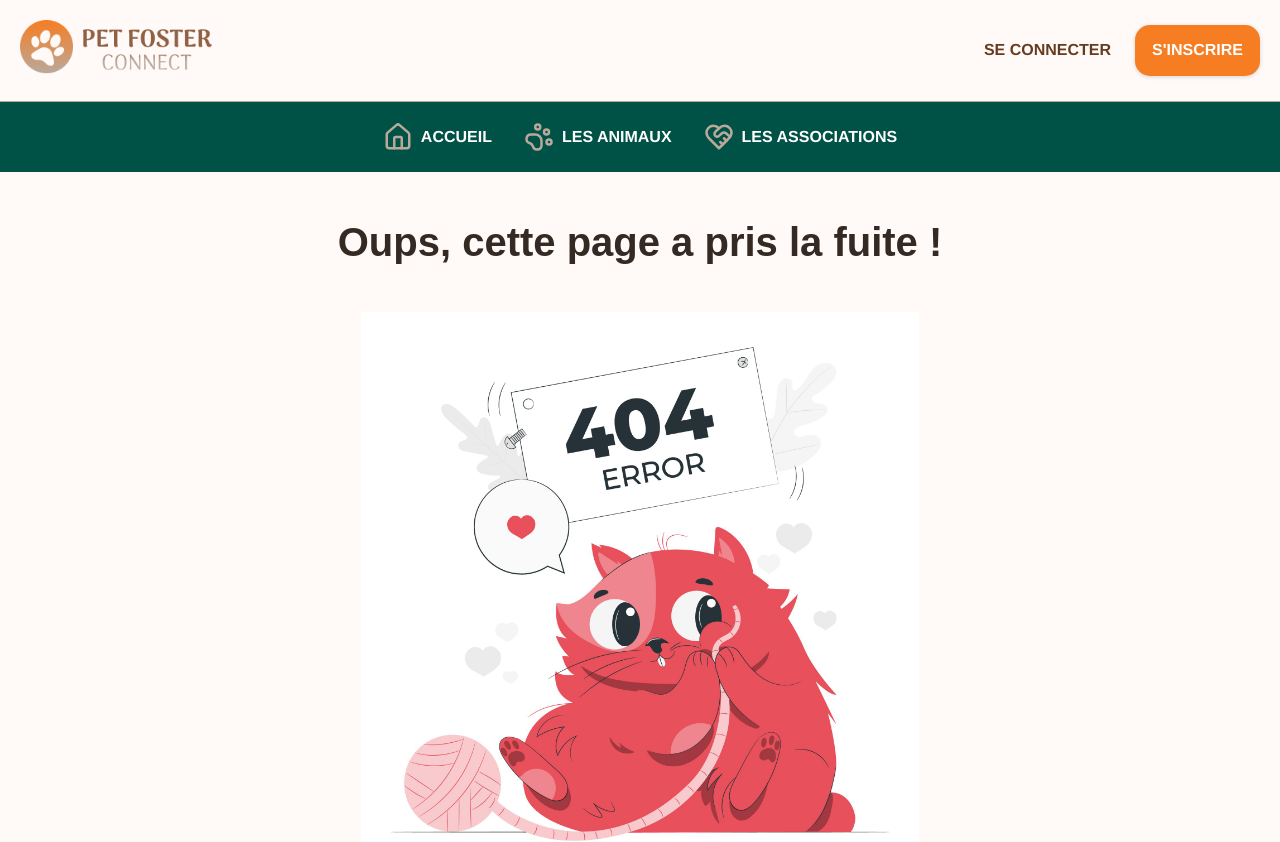
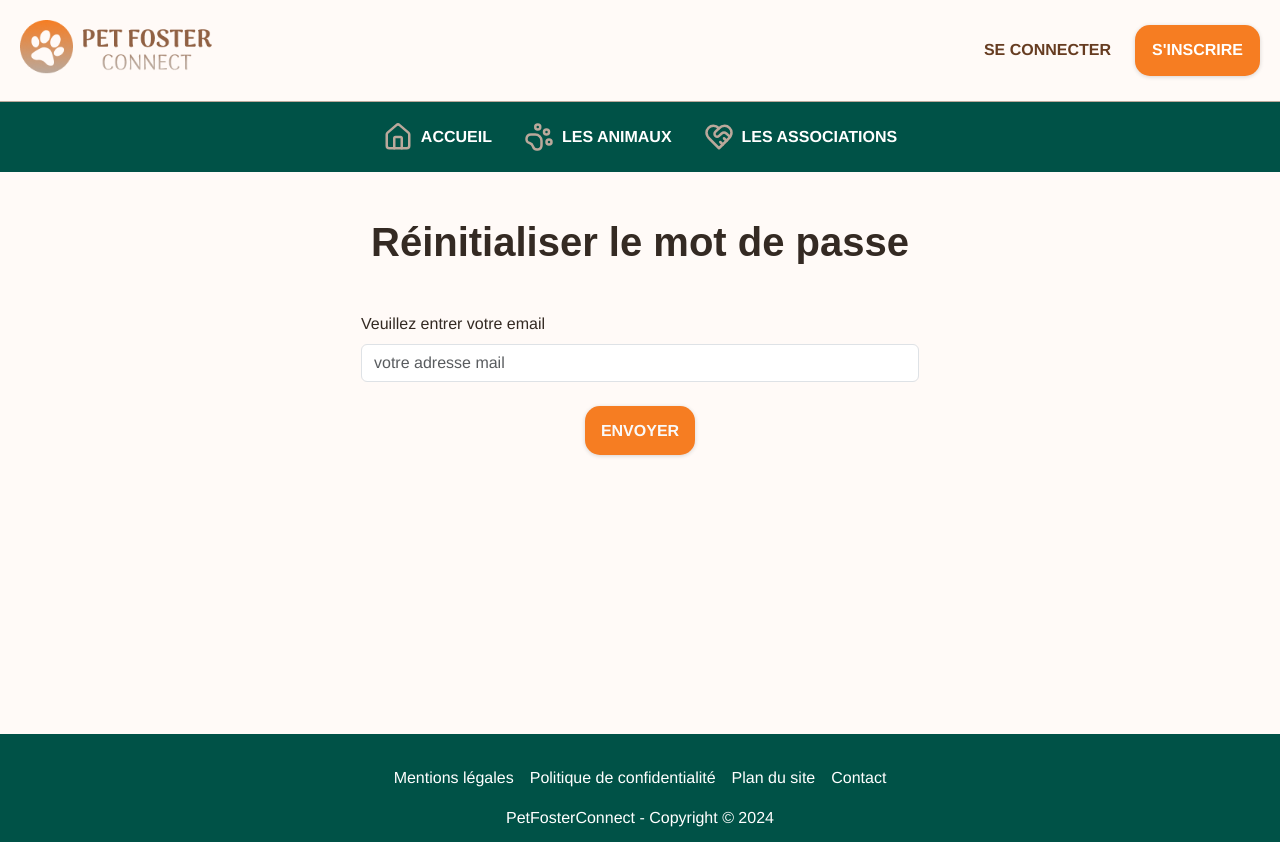
Before and after one commit to SloanGa/PetFosterConnect, a React (Vite) app: page /reinitialisation-mot-de-passe in a window 1280 px wide. Before the commit this address led to /erreur. Shown: the top 842 px of the page. Built offline with nearby package versions, Linux system fonts and the light colour scheme; a web font is replaced by a local one.

Commit message:
initialize reset password

```diff
--- a/src/App.tsx
+++ b/src/App.tsx
@@ -14,6 +14,7 @@ import PolitiqueConfidentialite from "./Pages/PolitiqueConfidentialite/Politique
 import Erreur from "./Pages/Erreur/Erreur.tsx";
 import TableauBord from "./Pages/TableauBord/TableauBord";
 import { AuthProvider } from "./Context/AuthContext.tsx";
+import ResetPassword from "./Pages/ResetPassword/ResetPassword.tsx";
 
 const App = () => {
 	return (
@@ -36,6 +37,10 @@ const App = () => {
 							path="/politique-confidentialite"
 							element={<PolitiqueConfidentialite />}
 						/>
+						<Route
+							path="/reinitialisation-mot-de-passe"
+							element={<ResetPassword />}
+						/>
 						{/* Page erreur redirige automatiquement vers /erreur */}
 						<Route path="*" element={<Navigate to="/erreur" replace />} />
 						<Route path="/erreur" element={<Erreur />} />
--- a/src/Components/GestionModal/GestionModal.tsx
+++ b/src/Components/GestionModal/GestionModal.tsx
@@ -106,7 +106,6 @@ const GestionModal: React.FC<GestionModalProps> = ({
 			: yup.boolean().required("Vous devez spécifier la disponibilité"),
 	});
 
-	const handleSubmitAction = animalToEdit ? handleSubmitEdit : handleSubmitAdd;
 	return (
 		<Modal
 			show={showGestionModal}
--- a/src/Components/ManageAnimal/ManageAnimal.tsx
+++ b/src/Components/ManageAnimal/ManageAnimal.tsx
@@ -87,7 +87,6 @@ const ManageAnimal = () => {
 			}
 			const data = await response.json();
 			setAnimalsToDisplay(data.paginatedAnimals);
-			xs;
 		} catch (error) {
 			setError("Une erreur est survenue, veuillez rafraîchir la page.");
 			console.error("Erreur lors de la récupération des données:", error);
--- a/src/Pages/Connexion/Connexion.tsx
+++ b/src/Pages/Connexion/Connexion.tsx
@@ -26,18 +26,20 @@ const Connexion = () => {
 	const { Formik } = formik;
 
 	const schema = yup.object().shape({
-        email: yup.string().email("Veuillez entrer un email valide").required("L'email est requis"),
+		email: yup
+			.string()
+			.email("Veuillez entrer un email valide")
+			.required("L'email est requis"),
 		password: yup.string().required("Le mot de passe est requis"),
 	});
 
 	/* Toggle affichage du mot de passe */
 	const togglePasswordVisibility = () => {
-        setIsPasswordVisible(prevState => !prevState);
+		setIsPasswordVisible((prevState) => !prevState);
 	};
 
 	/* Handler de soumission du formulaire */
 	const handleLogin = async (values: { email: string; password: string }) => {
-
 		const formDataObject = {
 			email: values.email,
 			password: values.password,
@@ -47,13 +49,16 @@ const Connexion = () => {
 		setError(null);
 
 		try {
-            const response = await fetch(`${import.meta.env.VITE_API_URL}/auth/login`, {
+			const response = await fetch(
+				`${import.meta.env.VITE_API_URL}/auth/login`,
+				{
 					method: "POST",
 					headers: {
 						"Content-Type": "application/json",
 					},
 					body: JSON.stringify(formDataObject),
-            });
+				},
+			);
 			//
 			if (!response.ok) {
 				const error = await response.json();
@@ -73,9 +78,7 @@ const Connexion = () => {
 
 				login(data);
 				navigate("/");
-
 			}
-
 		} catch (err) {
 			console.error("Erreur de connexion :", err);
 			setError(err.message);
@@ -127,7 +130,10 @@ const Connexion = () => {
 							</Form.Group>
 
 							{/* Input mot de passe */}
-                            <Form.Group controlId="formBasicPassword" className="form__group__password">
+							<Form.Group
+								controlId="formBasicPassword"
+								className="form__group__password"
+							>
 								<Form.Label column="sm" className="label">
 									Votre mot de passe
 								</Form.Label>
@@ -150,21 +156,31 @@ const Connexion = () => {
 									<button
 										type="button"
 										onClick={togglePasswordVisibility}
-                                        aria-label={isPasswordVisible ? "Masquer le mot de passe" : "Afficher le mot de passe"}
+										aria-label={
+											isPasswordVisible
+												? "Masquer le mot de passe"
+												: "Afficher le mot de passe"
+										}
 										aria-pressed={isPasswordVisible}
 										className="toggle-password-button"
 									>
 										{isPasswordVisible ? (
-                                            <svg xmlns="http://www.w3.org/2000/svg" viewBox="0 0 576 512" width="24"
-                                                 height="24">
-                                                <path
-                                                    d="M288 32c-80.8 0-145.5 36.8-192.6 80.6C48.6 156 17.3 208 2.5 243.7c-3.3 7.9-3.3 16.7 0 24.6C17.3 304 48.6 356 95.4 399.4C142.5 443.2 207.2 480 288 480s145.5-36.8 192.6-80.6c46.8-43.5 78.1-95.4 93-131.1c3.3-7.9 3.3-16.7 0-24.6c-14.9-35.7-46.2-87.7-93-131.1C433.5 68.8 368.8 32 288 32zM144 256a144 144 0 1 1 288 0 144 144 0 1 1 -288 0zm144-64c0 35.3-28.7 64-64 64c-7.1 0-13.9-1.2-20.3-3.3c-5.5-1.8-11.9 1.6-11.7 7.4c.3 6.9 1.3 13.8 3.2 20.7c13.7 51.2 66.4 81.6 117.6 67.9s81.6-66.4 67.9-117.6c-11.1-41.5-47.8-69.4-88.6-71.1c-5.8-.2-9.2 6.1-7.4 11.7c2.1 6.4 3.3 13.2 3.3 20.3z" />
+											<svg
+												xmlns="http://www.w3.org/2000/svg"
+												viewBox="0 0 576 512"
+												width="24"
+												height="24"
+											>
+												<path d="M288 32c-80.8 0-145.5 36.8-192.6 80.6C48.6 156 17.3 208 2.5 243.7c-3.3 7.9-3.3 16.7 0 24.6C17.3 304 48.6 356 95.4 399.4C142.5 443.2 207.2 480 288 480s145.5-36.8 192.6-80.6c46.8-43.5 78.1-95.4 93-131.1c3.3-7.9 3.3-16.7 0-24.6c-14.9-35.7-46.2-87.7-93-131.1C433.5 68.8 368.8 32 288 32zM144 256a144 144 0 1 1 288 0 144 144 0 1 1 -288 0zm144-64c0 35.3-28.7 64-64 64c-7.1 0-13.9-1.2-20.3-3.3c-5.5-1.8-11.9 1.6-11.7 7.4c.3 6.9 1.3 13.8 3.2 20.7c13.7 51.2 66.4 81.6 117.6 67.9s81.6-66.4 67.9-117.6c-11.1-41.5-47.8-69.4-88.6-71.1c-5.8-.2-9.2 6.1-7.4 11.7c2.1 6.4 3.3 13.2 3.3 20.3z" />
 											</svg>
 										) : (
-                                            <svg xmlns="http://www.w3.org/2000/svg" viewBox="0 0 640 512" width="24"
-                                                 height="24">
-                                                <path
-                                                    d="M38.8 5.1C28.4-3.1 13.3-1.2 5.1 9.2S-1.2 34.7 9.2 42.9l592 464c10.4 8.2 25.5 6.3 33.7-4.1s6.3-25.5-4.1-33.7L525.6 386.7c39.6-40.6 66.4-86.1 79.9-118.4c3.3-7.9 3.3-16.7 0-24.6c-14.9-35.7-46.2-87.7-93-131.1C465.5 68.8 400.8 32 320 32c-68.2 0-125 26.3-169.3 60.8L38.8 5.1zM223.1 149.5C248.6 126.2 282.7 112 320 112c79.5 0 144 64.5 144 144c0 24.9-6.3 48.3-17.4 68.7L408 294.5c8.4-19.3 10.6-41.4 4.8-63.3c-11.1-41.5-47.8-69.4-88.6-71.1c-5.8-.2-9.2 6.1-7.4 11.7c2.1 6.4 3.3 13.2 3.3 20.3c0 10.2-2.4 19.8-6.6 28.3l-90.3-70.8zM373 389.9c-16.4 6.5-34.3 10.1-53 10.1c-79.5 0-144-64.5-144-144c0-6.9 .5-13.6 1.4-20.2L83.1 161.5C60.3 191.2 44 220.8 34.5 243.7c-3.3 7.9-3.3 16.7 0 24.6c14.9 35.7 46.2 87.7 93 131.1C174.5 443.2 239.2 480 320 480c47.8 0 89.9-12.9 126.2-32.5L373 389.9z" />
+											<svg
+												xmlns="http://www.w3.org/2000/svg"
+												viewBox="0 0 640 512"
+												width="24"
+												height="24"
+											>
+												<path d="M38.8 5.1C28.4-3.1 13.3-1.2 5.1 9.2S-1.2 34.7 9.2 42.9l592 464c10.4 8.2 25.5 6.3 33.7-4.1s6.3-25.5-4.1-33.7L525.6 386.7c39.6-40.6 66.4-86.1 79.9-118.4c3.3-7.9 3.3-16.7 0-24.6c-14.9-35.7-46.2-87.7-93-131.1C465.5 68.8 400.8 32 320 32c-68.2 0-125 26.3-169.3 60.8L38.8 5.1zM223.1 149.5C248.6 126.2 282.7 112 320 112c79.5 0 144 64.5 144 144c0 24.9-6.3 48.3-17.4 68.7L408 294.5c8.4-19.3 10.6-41.4 4.8-63.3c-11.1-41.5-47.8-69.4-88.6-71.1c-5.8-.2-9.2 6.1-7.4 11.7c2.1 6.4 3.3 13.2 3.3 20.3c0 10.2-2.4 19.8-6.6 28.3l-90.3-70.8zM373 389.9c-16.4 6.5-34.3 10.1-53 10.1c-79.5 0-144-64.5-144-144c0-6.9 .5-13.6 1.4-20.2L83.1 161.5C60.3 191.2 44 220.8 34.5 243.7c-3.3 7.9-3.3 16.7 0 24.6c14.9 35.7 46.2 87.7 93 131.1C174.5 443.2 239.2 480 320 480c47.8 0 89.9-12.9 126.2-32.5L373 389.9z" />
 											</svg>
 										)}
 									</button>
@@ -172,10 +188,16 @@ const Connexion = () => {
 							</Form.Group>
 
 							{/* Mot de passe oublié */}
-                            <p className="form__forget__password">Mot de passe oublié ?</p>
+							<a className="form__forget__password" href="">
+								Mot de passe oublié ?{" "}
+							</a>
 
 							{/* Bouton submit */}
-                            <Button type="submit" aria-label="Se connecter" className="btn__submit">
+							<Button
+								type="submit"
+								aria-label="Se connecter"
+								className="btn__submit"
+							>
 								Se connecter
 							</Button>
 
--- a/src/Pages/Erreur/Erreur.tsx
+++ b/src/Pages/Erreur/Erreur.tsx
@@ -2,7 +2,6 @@ import { HelmetProvider } from "react-helmet-async";
 import "./Erreur.scss";
 import { Helmet } from "react-helmet-async";
 import Header from "../../Components/Header/Header";
-import { useRef } from "react";
 import Footer from "../../Components/Footer/Footer";
 
 const Erreur = () => {
--- /dev/null
+++ b/src/Pages/ResetPassword/ResetPassword.scss
@@ -0,0 +1,27 @@
+@use '../../styles/variables' as v;
+
+.reset__form {
+    width: 50%;
+    margin:auto;
+}
+
+.btn--form-reset{
+    background-color: v.$tertiary;
+    border: none;
+    padding: 0.8rem 1rem;
+    border-radius: 15px;
+    color: v.$tertiary-light;
+
+    &:hover {
+      background-color: v.$secondary;
+      border:none;
+    }
+
+    &:active, &:focus:active, &:focus{
+      background-color: v.$secondary;
+      border: none;
+    }
+
+    display:block;
+    margin: 1.5em auto;
+  }
--- /dev/null
+++ b/src/Pages/ResetPassword/ResetPassword.tsx
@@ -0,0 +1,232 @@
+import "./ResetPassword.scss";
+import { HelmetProvider } from "react-helmet-async";
+import { Helmet } from "react-helmet-async";
+import Header from "../../Components/Header/Header";
+import { useEffect, useCallback, useState } from "react";
+import { useLocation } from "react-router-dom";
+import Footer from "../../Components/Footer/Footer";
+import { Button, Form, Toast } from "react-bootstrap";
+import { Formik } from "formik";
+import * as yup from "yup";
+const ResetPassword = () => {
+	const baseURL = import.meta.env.VITE_API_URL;
+	const [isRequestReset, setIsRequestReset] = useState(true);
+
+	// Gestion récupération du resetToken
+
+	const location = useLocation();
+	const [decodedToken, setDecodedToken] = useState<object | null>(null);
+	const [email, setEmail] = useState<string | null>(null);
+
+	useEffect(() => {
+		const fetchData = async () => {
+			const queryParams = new URLSearchParams(location.search);
+			const tokenFromUrl = queryParams.get("token");
+
+			if (tokenFromUrl) {
+				console.log("Token récupéré:", tokenFromUrl);
+				setIsRequestReset(false);
+
+				try {
+					const response = await fetch(
+						`${baseURL}/auth/resetpassword/confirm/?token=${tokenFromUrl}`,
+						{
+							method: "GET",
+							headers: {
+								"Content-Type": "application/json",
+							},
+						},
+					);
+
+					if (response.ok) {
+						const data = await response.json();
+						console.log("Réponse du serveur:", data);
+						setDecodedToken(data);
+					} else {
+						const errorText = await response.text();
+						console.log("Erreur du serveur:", response.status, errorText);
+					}
+				} catch (error) {
+					console.error("Erreur de réseau:", error);
+				}
+			}
+		};
+
+		fetchData();
+	}, [location, baseURL]);
+
+	useEffect(() => {
+		console.log("decodedToken mis à jour:", decodedToken);
+	}, [decodedToken]);
+
+	const initialValues = {
+		email: "",
+		password: "",
+		confirmPassword: "",
+	};
+
+	const validationSchema = yup.object().shape({
+		email: isRequestReset
+			? yup
+					.string()
+					.required("Veuillez entrer votre email")
+					.email("Veuillez entrer une adresse email valide")
+			: yup.string().nullable(),
+		password: !isRequestReset
+			? yup.string().required("Veuillez entrer un mot de passe")
+			: yup.string().nullable(),
+		confirmPassword: !isRequestReset
+			? yup
+					.string()
+					.required("Veuillez entrer de nouveau le mot de passe")
+					.oneOf(
+						[yup.ref("password"), null],
+						"Les mots de passe doivent correspondre",
+					)
+			: yup.string().nullable(),
+	});
+
+	// Handler pour demander à réinitialiser le mot de passe
+	const handleSubmitAskForReset = useCallback(
+		async (values: { email: string }) => {
+			const formDataObject = { email: values.email };
+			console.log(formDataObject);
+
+			try {
+				const response = await fetch(`${baseURL}/auth/resetpassword`, {
+					method: "POST",
+					headers: {
+						"Content-Type": "application/json",
+					},
+					body: JSON.stringify(formDataObject),
+				});
+
+				if (response.ok) {
+					console.log(
+						"Email de réinitialisation envoyé. Consultez également vos spams.",
+					);
+				} else {
+					console.log("Une erreur est survenue. Veuillez réessayer.");
+				}
+			} catch (error) {
+				console.error(error);
+			}
+		},
+
+		[],
+	);
+	const handleSubmitResetPassword = useCallback(() => {
+		console.log("Reset Password");
+	}, []);
+	return (
+		<>
+			<Helmet>
+				<title>Réinitialisation mot de passe| PetFoster Connect</title>
+				<meta
+					name="description"
+					content="PetFosterConnect permet de mettre en relation des familles d’accueil pour les animaux et des associations de protection animale en accueillant des animaux en attendant leur adoption définitive afin de leur offrir une meilleure vie."
+				/>
+			</Helmet>
+			<Header />
+			<main className="container">
+				<h1 className="main__title">Réinitialiser le mot de passe </h1>
+				<Formik
+					initialValues={initialValues}
+					validationSchema={validationSchema}
+					onSubmit={
+						isRequestReset ? handleSubmitAskForReset : handleSubmitResetPassword
+					}
+				>
+					{({
+						handleSubmit,
+						handleChange,
+						values,
+						touched,
+						errors,
+						setFieldValue,
+					}) => (
+						<Form
+							className="reset__form"
+							id="reset-form"
+							onSubmit={handleSubmit} // C'est le handleSubmitEdit de formik ici
+						>
+							{isRequestReset ? (
+								<Form.Group
+									aria-label="Entrer l'email"
+									className="mb-3"
+									controlId="email"
+								>
+									<Form.Label>Veuillez entrer votre email</Form.Label>
+									<Form.Control
+										type="email"
+										placeholder="votre adresse mail "
+										name="email"
+										value={values.email}
+										onChange={handleChange}
+										isInvalid={touched.email && !!errors.email}
+									/>
+									<Form.Control.Feedback type="invalid">
+										{errors.email}
+									</Form.Control.Feedback>
+								</Form.Group>
+							) : (
+								<>
+									<Form.Group
+										aria-label="Entrer le nouveau mot de passe"
+										className="mb-3"
+										controlId="password"
+									>
+										<Form.Label>
+											Veuillez entrer votre nouveau mot de passe
+										</Form.Label>
+										<Form.Control
+											type="password"
+											placeholder="Mot de passe"
+											name="password"
+											value={values.password}
+											onChange={handleChange}
+											isInvalid={touched.password && !!errors.password}
+										/>
+										<Form.Control.Feedback type="invalid">
+											{errors.password}
+										</Form.Control.Feedback>
+									</Form.Group>
+
+									<Form.Group
+										aria-label="Confirmer le mot de passe"
+										className="mb-3"
+										controlId="confirmPassword"
+									>
+										<Form.Label>
+											Veuillez confirmer votre mot de passe
+										</Form.Label>
+										<Form.Control
+											type="password"
+											placeholder="Confirmation Mot de passe"
+											name="confirmPassword"
+											value={values.confirmPassword}
+											onChange={handleChange}
+											isInvalid={
+												touched.confirmPassword && !!errors.confirmPassword
+											}
+										/>
+										<Form.Control.Feedback type="invalid">
+											{errors.confirmPassword}
+										</Form.Control.Feedback>
+									</Form.Group>
+								</>
+							)}
+
+							<Button className="btn--form-reset" type="submit">
+								Envoyer
+							</Button>
+						</Form>
+					)}
+				</Formik>
+			</main>
+			<Footer />
+		</>
+	);
+};
+
+export default ResetPassword;
```
Lines whose indentation alone changed are shown as unchanged.
